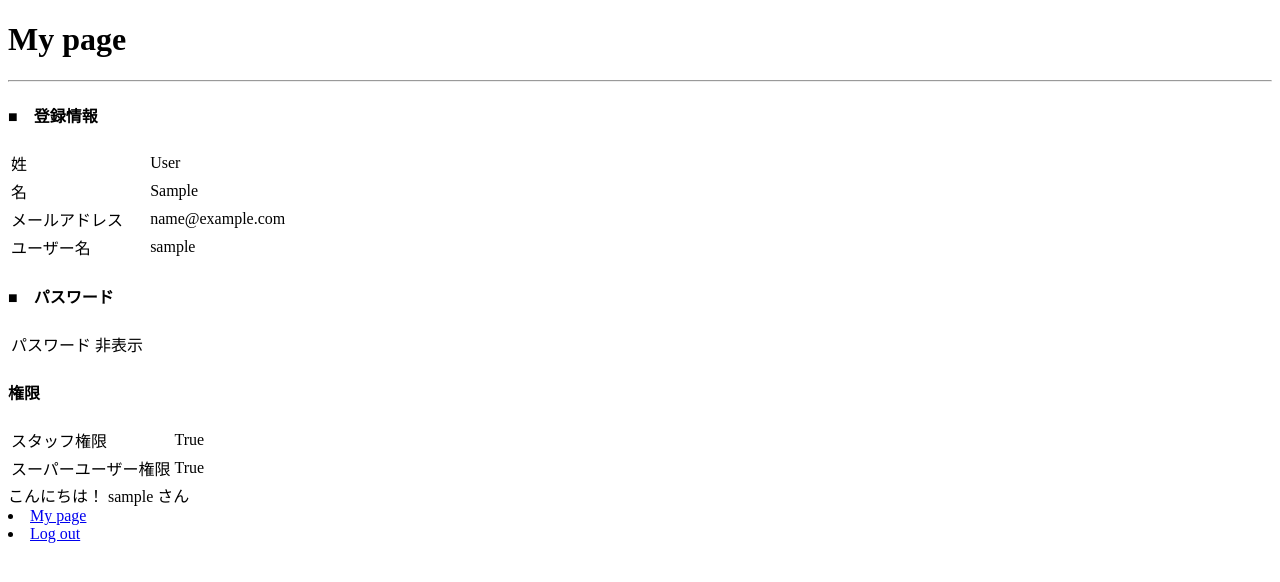
After one commit to kengo78/Kakeibo_Django_, a Django app: page /mypage/1/ in a window 1280 px wide. The commit adds this page. Shown: the top 582 px of the page. Run offline with Django 4.2, Linux system fonts and the light colour scheme; the visitor is signed in with stand-in values (Sample User, id 1); data comes from the database, SQL or seed files in the repository; some libraries are stand-ins or nearby versions.

Commit message:
add:mypage

```diff
--- a/accounts/templates/accounts/home.html
+++ b/accounts/templates/accounts/home.html
@@ -3,7 +3,7 @@
 
 {% block content %}
 <h1>ホーム</h1>
-<p>
+{% comment %} <p>
     <div>
         {% if not user.is_authenticated %}
         こんにちは！ ゲスト さん
@@ -11,5 +11,5 @@
         こんにちは！ {{ user.username }} さん
         {% endif %}
     </div>
-</p>
+</p> {% endcomment %}
 {% endblock %}
--- /dev/null
+++ b/accounts/templates/accounts/my_page.html
@@ -0,0 +1,71 @@
+{% extends "kakeiboapp/base.html" %}
+
+{% block content %}
+<div class="container">
+  <h1>My page</h1>
+  <hr>
+
+  <!-- アカウント情報 -->
+  <div class="row">
+    <div class="col"><h4>■　登録情報</h4></div>
+    <!-- 後で更新ボタン追加 -->
+  </div>
+  <table class="table table-bordered">
+    <tbody>
+      <tr>
+        <td style="width: 50%;">姓</td>
+        <td style="width: 50%;">{{ user.last_name }}</td>
+      </tr>
+      <tr>
+        <td>名</td>
+        <td>{{ user.first_name }}</td>
+      </tr>
+      <tr>
+        <td>メールアドレス</td>
+        <td>{{ user.email }}</td>
+      </tr>
+      <tr>
+        <td>ユーザー名</td>
+        <td>{{ user.username }}</td>
+      </tr>
+    </tbody>
+  </table>
+
+  <!-- パスワード -->
+  <div class="row mt-4">
+    <div class="col"><h4>■　パスワード</h4></div>
+    <!-- 後で更新ボタン追加 -->
+  </div>
+  <table class="table table-bordered">
+    <tbody>
+      <tr>
+        <td style="width: 50%;">パスワード</td>
+        <td style="width: 50%;">非表示</td>
+      </tr>
+    </tbody>
+  </table>
+
+  <!-- 権限 -->
+  <div class="row mt-4">
+    <div class="col"><h4>権限</h4></div>
+  </div>
+  <table class="table table-bordered">
+    <tbody>
+      {% if user.is_staff %}
+      <tr>
+        <td style="width: 50%;">スタッフ権限</td>
+        <td style="width: 50%;">{{ user.is_staff }}</td>
+      </tr>
+      {% endif %}
+      {% if user.is_superuser %}
+      <tr>
+        <td>スーパーユーザー権限</td>
+        <td>{{ user.is_superuser }}</td>
+      </tr>
+      {% endif %}
+    </tbody>
+  </table>
+
+
+</div>
+{% endblock %}
--- a/accounts/urls.py
+++ b/accounts/urls.py
@@ -7,4 +7,5 @@ urlpatterns = [
     path('signup/', views.SignUpView.as_view(), name="signup"),
     path('login/', views.Login.as_view(), name="login"),
     path('logout', views.Logout.as_view(), name='logout'),
+    path('mypage/<int:pk>/', views.MyPage.as_view(), name='my_page'),
 ]
--- a/accounts/views.py
+++ b/accounts/views.py
@@ -1,11 +1,15 @@
 from django.shortcuts import render
 from django.http.response import HttpResponseRedirect
-from django.views.generic import TemplateView, CreateView
+from django.views.generic import TemplateView, CreateView, DetailView
 from django.contrib.auth import login, authenticate
 from django.urls import reverse_lazy
 from django.contrib.auth.views import LoginView, LogoutView
+from django.contrib.auth.mixins import UserPassesTestMixin
 # Create your views here.
 from .forms import LoginForm, SignUpForm
+from django.contrib.auth import get_user_model
+from .models import *
+
 
 
 class HomeView(TemplateView):
@@ -36,3 +40,19 @@ class Logout(LogoutView):
 
 #         # if form.is_valid():
 #             # user =
+
+# '''自分しかアクセスできないようにするMixin(My Pageのため)'''
+class OnlyYouMixin(UserPassesTestMixin):
+    raise_exception = True
+
+    def test_func(self):
+        # 今ログインしてるユーザーのpkと、そのマイページのpkが同じなら許可
+        user = self.request.user
+        return user.pk == self.kwargs['pk']
+
+
+'''マイページ'''
+class MyPage(OnlyYouMixin, DetailView):
+    model = User
+    template_name = 'accounts/my_page.html'
+    # モデル名小文字(user)でモデルインスタンスがテンプレートファイルに渡される
--- a/kakeiboapp/templates/kakeiboapp/base.html
+++ b/kakeiboapp/templates/kakeiboapp/base.html
@@ -16,19 +16,19 @@
     <div>
       {% if not user.is_authenticated %}
       こんにちは！ ゲスト さん
-      {% else %}
-      こんにちは！ {{ user.username }} さん
-      {% endif %}
-    </div>
-    {% if not user.is_authenticated %}
       <li class="nav-item">
         <a class="nav-link" href="{% url 'accounts:login' %}">Log in</a>
       </li>
-    {% else %}
+      {% else %}
+      こんにちは！ {{ user.username }} さん
+      <li class="nav-item">
+        <a class="nav-link" href="{% url 'accounts:my_page' user.pk %}">My page</a>
+      </li>
       <li class="nav-item">
         <a class="nav-link" href="{% url 'accounts:logout' %}">Log out</a>
       </li>
-    {% endif %}
+      {% endif %}
+    </div>
     <!-- <script src="https://code.jquery.com/jquery-3.3.1.slim.min.js" integrity="sha384-q8i/X+965DzO0rT7abK41JStQIAqVgRVzpbzo5smXKp4YfRvH+8abtTE1Pi6jizo" crossorigin="anonymous"></script>
     <script src="https://cdnjs.cloudflare.com/ajax/libs/popper.js/1.14.7/umd/popper.min.js" integrity="sha384-UO2eT0CpHqdSJQ6hJty5KVphtPhzWj9WO1clHTMGa3JDZwrnQq4sF86dIHNDz0W1" crossorigin="anonymous"></script>
     <script src="https://stackpath.bootstrapcdn.com/bootstrap/4.3.1/js/bootstrap.min.js" integrity="sha384-JjSmVgyd0p3pXB1rRibZUAYoIIy6OrQ6VrjIEaFf/nJGzIxFDsf4x0xIM+B07jRM" crossorigin="anonymous"></script> -->
```
